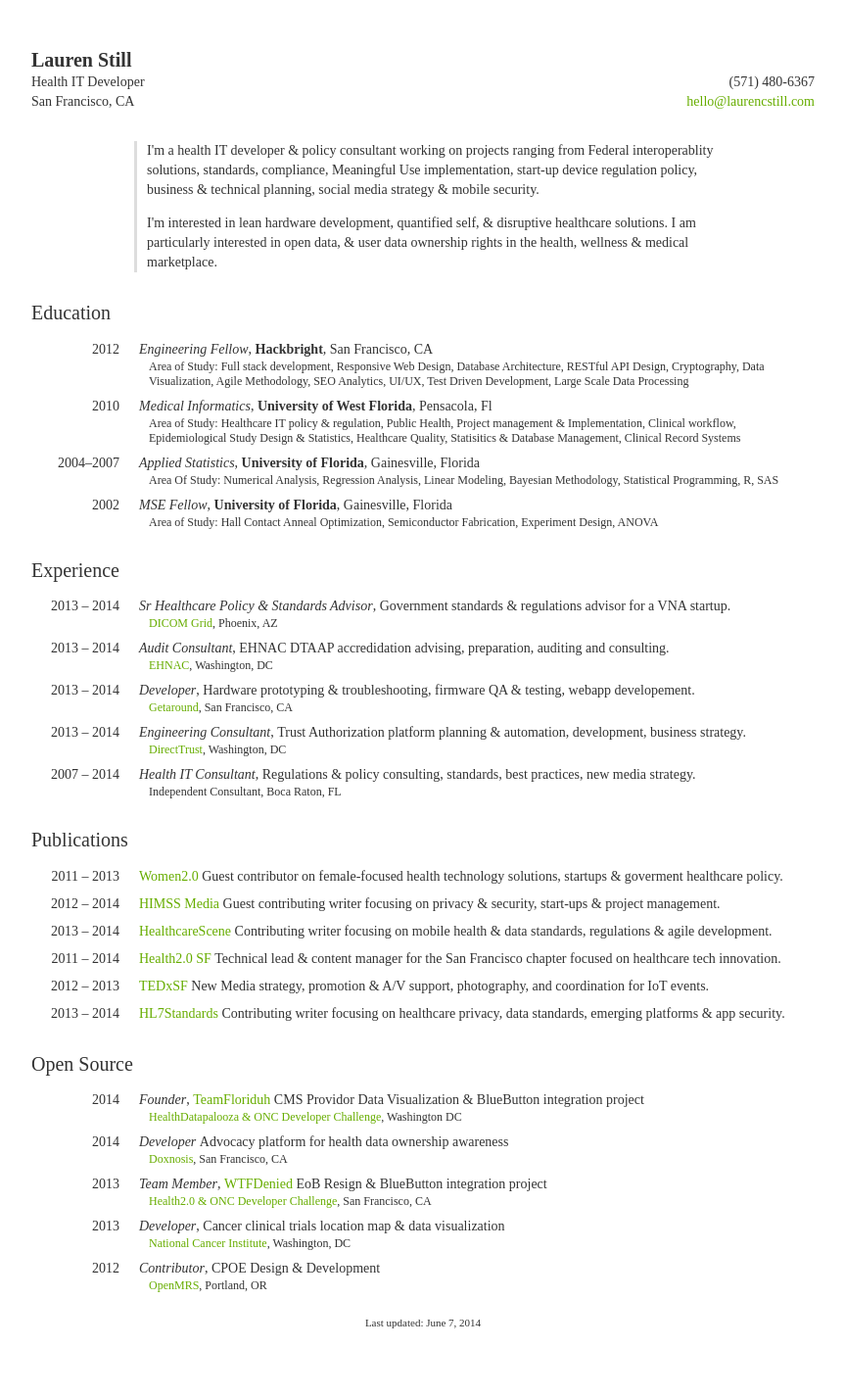
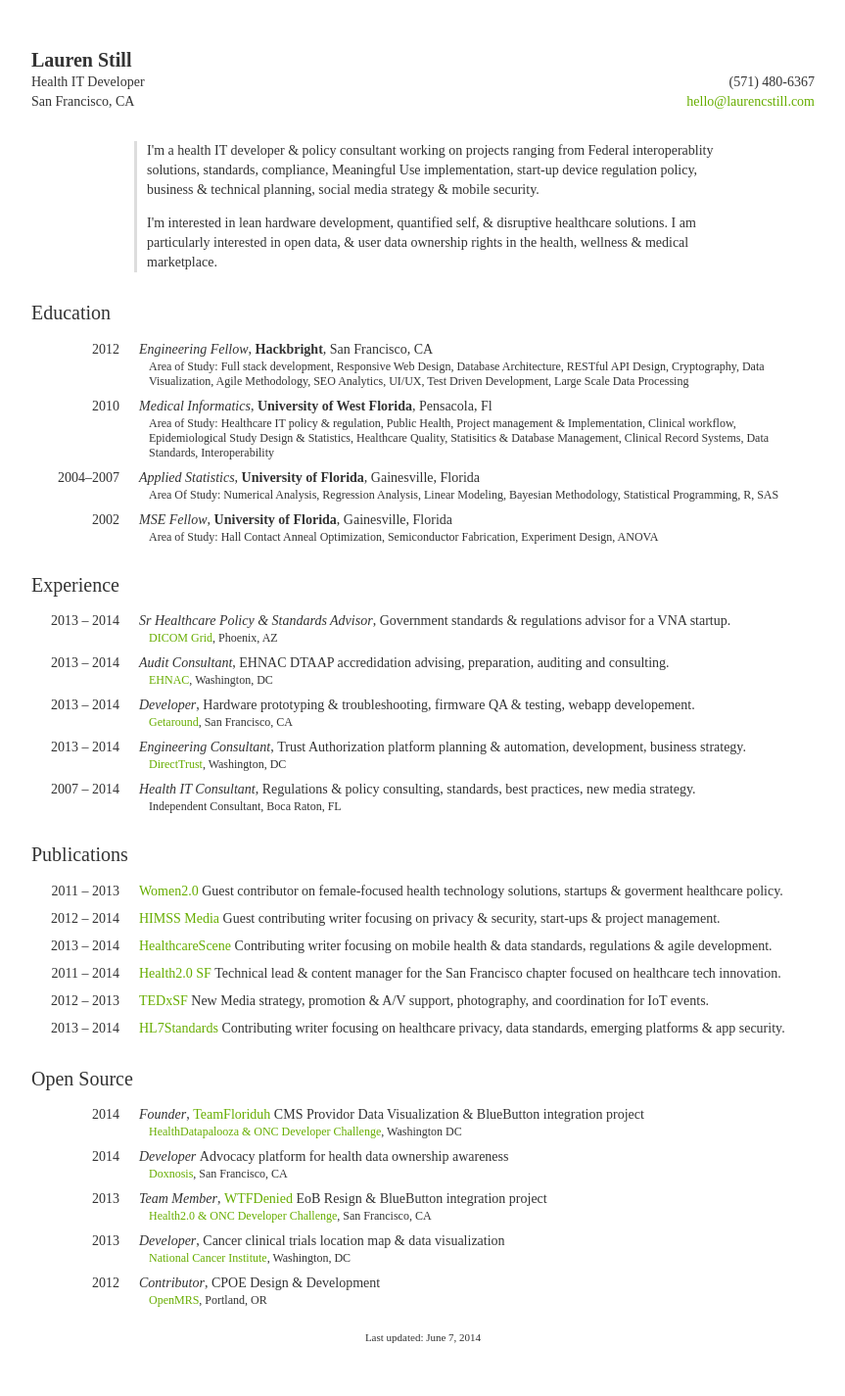
Before and after one commit to laurenstill/laurenstill.github.io, a Jekyll site: the page cv/index.html, which Jekyll copies as it is, in a window 1280 px wide. Shown: the whole page at 98% size, without its empty margins (208-1071 px from the left). Built offline with Jekyll 4.4.1, drawn with Linux system fonts in a browser that asks for light colours; comment, search, counter and statistics services are not loaded.

Commit message:
Update index.html

```diff
--- a/cv/index.html
+++ b/cv/index.html
@@ -59,7 +59,7 @@
                     <span class="position">Medical Informatics</span>,
                     <span class="institute">University of West Florida</span>,
                     <span class="loc">Pensacola, Fl </span>
-                    <span class="meta">Area of Study: Healthcare IT policy &amp; regulation, Public Health, Project management &amp; Implementation, Clinical workflow, Epidemiological Study Design &amp; Statistics, Healthcare Quality, Statisitics &amp; Database Management, Clinical Record Systems
+                    <span class="meta">Area of Study: Healthcare IT policy &amp; regulation, Public Health, Project management &amp; Implementation, Clinical workflow, Epidemiological Study Design &amp; Statistics, Healthcare Quality, Statisitics &amp; Database Management, Clinical Record Systems, Data Standards, Interoperability
                     </span>
                 </li>
                 <li>
```
